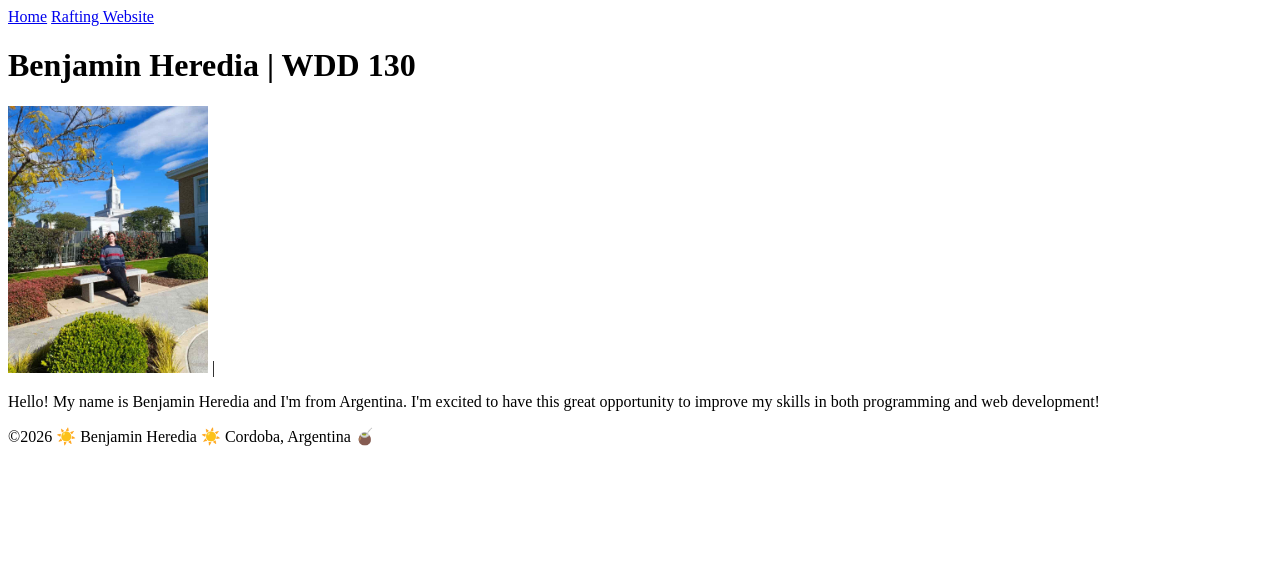
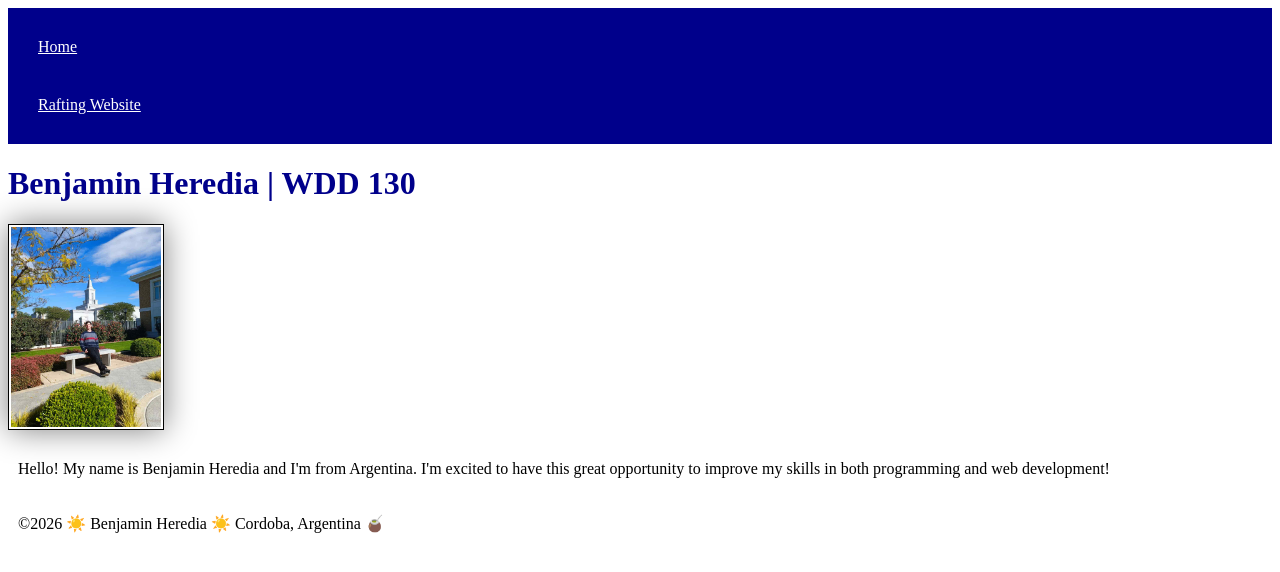
Before and after one commit to BENIX21/wdd130, a plain HTML site: page index.html in a window 1280 px wide. Drawn offline with Linux system fonts and the light colour scheme.

Commit message:
style activity

```diff
--- a/index.html
+++ b/index.html
@@ -5,6 +5,7 @@
     <meta charset="UTF-8">
     <meta name="viewport" content="width=device-width, initial-scale=1.0">
     <title>Benjamin Heredia | WDD 130</title>
+    <link rel="stylesheet" href="styles/styles.css">
 </head>
 
 <body>
@@ -17,7 +18,7 @@
     <main>
         <h1>Benjamin Heredia | WDD 130</h1>
         <img src="images/profile.jpg" alt="hello my name is Benjamin Heredia" width="200">
-        | <p>Hello! My name is Benjamin Heredia and I'm from Argentina. I'm excited to have this
+        <p>Hello! My name is Benjamin Heredia and I'm from Argentina. I'm excited to have this
             great
             opportunity to improve my skills in both programming and web development!</p>
     </main>
--- a/styles/styles.css
+++ b/styles/styles.css
@@ -0,0 +1,26 @@
+nav {
+    background-color: darkblue;
+    padding: 10px;
+}
+
+nav a {
+    color: white;
+    display: block;
+    padding: 20px;
+}
+
+h1 {
+    color: darkblue;
+}
+
+img {
+    width: 150px;
+    height: auto;
+    border: 1px solid black;
+    padding: 2px;
+    box-shadow: 0 0 30px gray;
+}
+
+p {
+    padding: 10px;
+}
```
